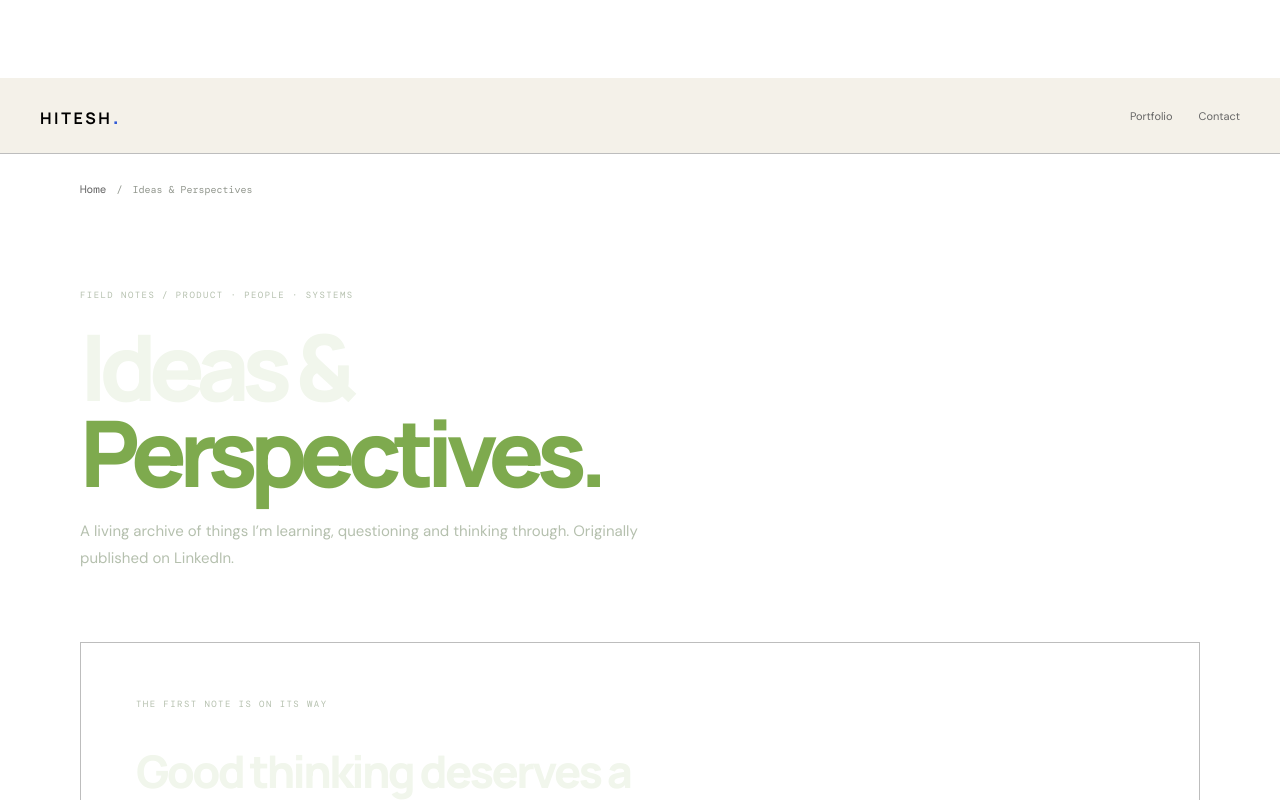
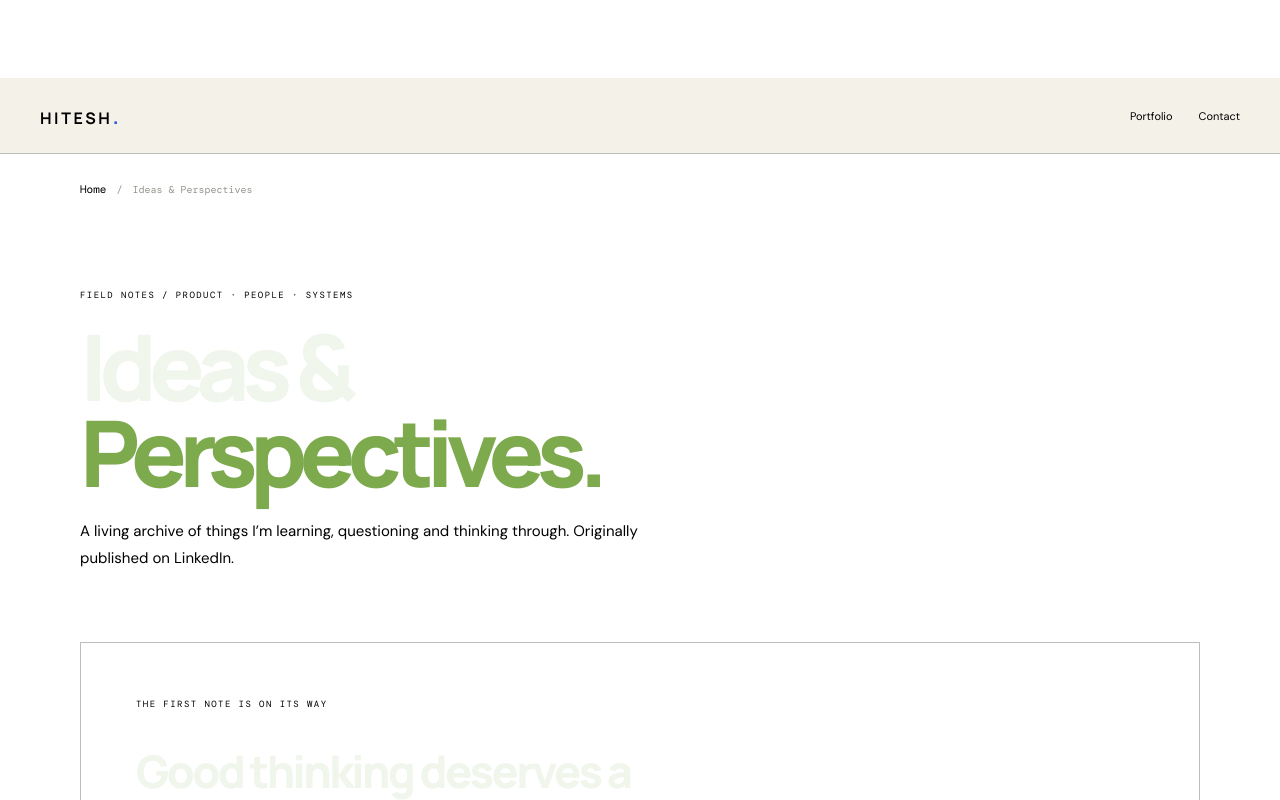
Before and after one commit to hiteshisthatyou/hitesh-portfolio, a Next.js app: page /ideas in a window 1280 px wide. Shown: the top 800 px of the page. Built offline with nearby package versions, Linux system fonts and the light colour scheme.

Commit message:
Use sharp high-contrast typography colors

```diff
--- a/app/globals.css
+++ b/app/globals.css
@@ -1495,3 +1495,32 @@ html,body,main,.hero,.section,.case-page,.case-hero,.case-section,.case-tools,.c
 .consent{background:#fff!important;border:1px solid #000!important;box-shadow:0 12px 30px rgba(0,0,0,.12)!important}
 .consent p{color:#000!important}.consent button{background:#fff!important;color:#000!important;border:1px solid #000!important}
 @media(max-width:850px){.nav{background:#fff!important;border-color:#000!important}.nav a{color:#000!important}}
+
+
+/* TYPOGRAPHY: SHARP, HIGH-CONTRAST INK ONLY */
+:root{--muted:#000!important;--muted-2:#000!important}
+body,body p,body small,body label,body li,body dt,body dd,
+body .eyebrow,body .hero-kicker,body .hero-meta,body .hero-bottom,
+body .career-top,body .career-index,body .project-card-top,
+body .portrait-note,body .photo-slot span,body .photo-slot small,
+body .footer>span,body .visual-index,body .visual-coordinate,
+body .vision-caption,body .scan-label,body .film-rail,
+body .metric span,body .metric small,body .metric-foot,
+body .story-aside,body .lede,body .career-main>p,body .detail-list,
+body .project-card>p,body .case-detail p,body .lab-output p,
+body .dash-intro p,body .sql-example p,body .closing-line,
+body .education-row p,body .education-row small,body .video-card p,
+body .case-deck,body .case-flow-head p,body .case-flow-note,
+body .case-scope p,body .case-outcomes-head p,
+body .case-section>div:last-child>p,body .caveat,
+body .lab-selector button,body .film-rail a,body .nav a,
+body .top-actions select,body .icon-btn,body .menu-btn,
+body .consent p{color:#000!important}
+body .button.dark,body .filters button.active,body .tag,
+body .sql-example pre,body .consent button{color:#fff!important}
+body .button.light,body .wordmark span,body .footer-sign span,
+body .result-number strong,body .case-outcome>span,
+body .case-flow-index,body .case-flow-step:not(:last-child):after,
+body .contact-links a:hover,body .contact-links button:hover,
+body .nav a:hover,body .text-link:hover{color:#d71920!important}
+body ::selection{color:#fff!important;background:#d71920!important}
```
